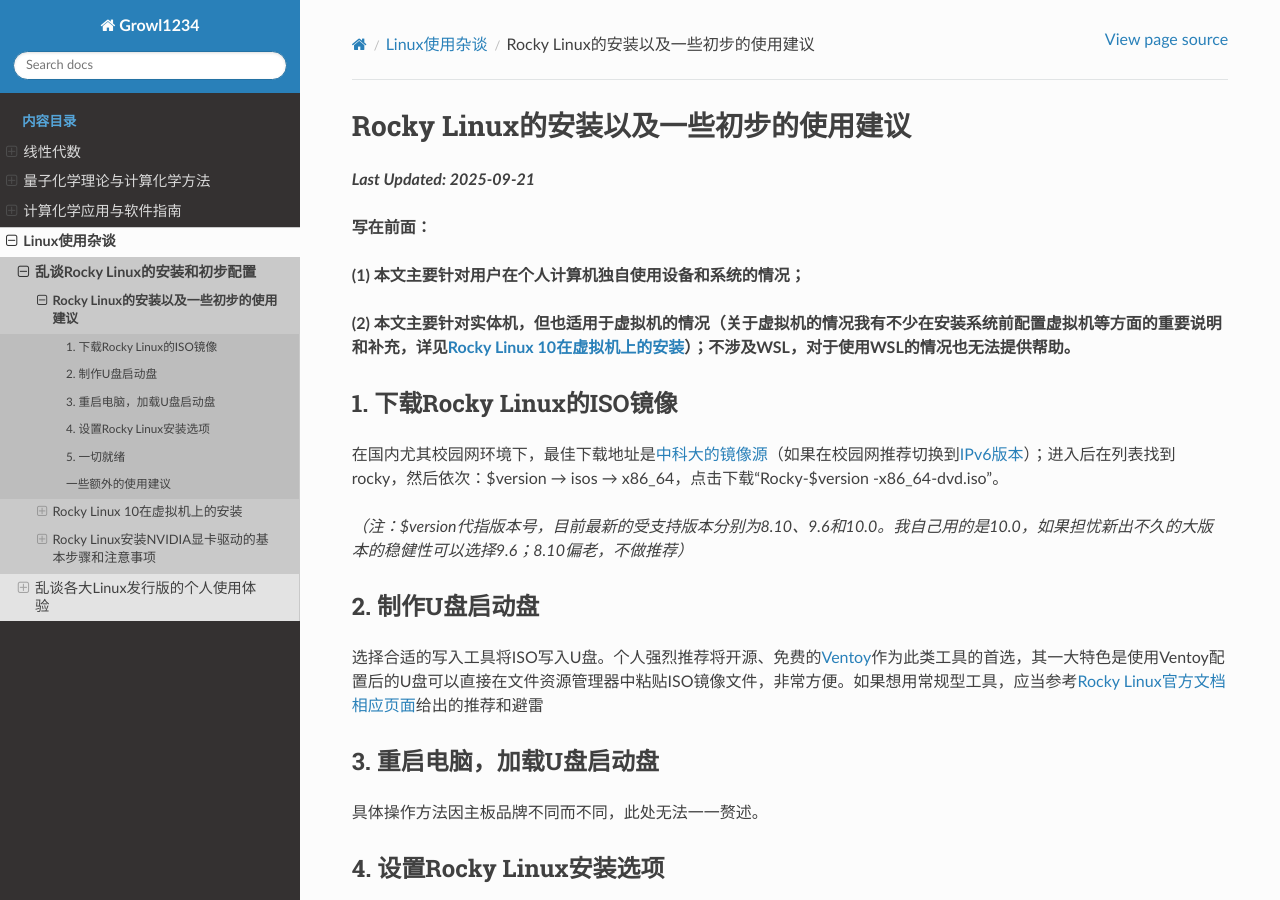
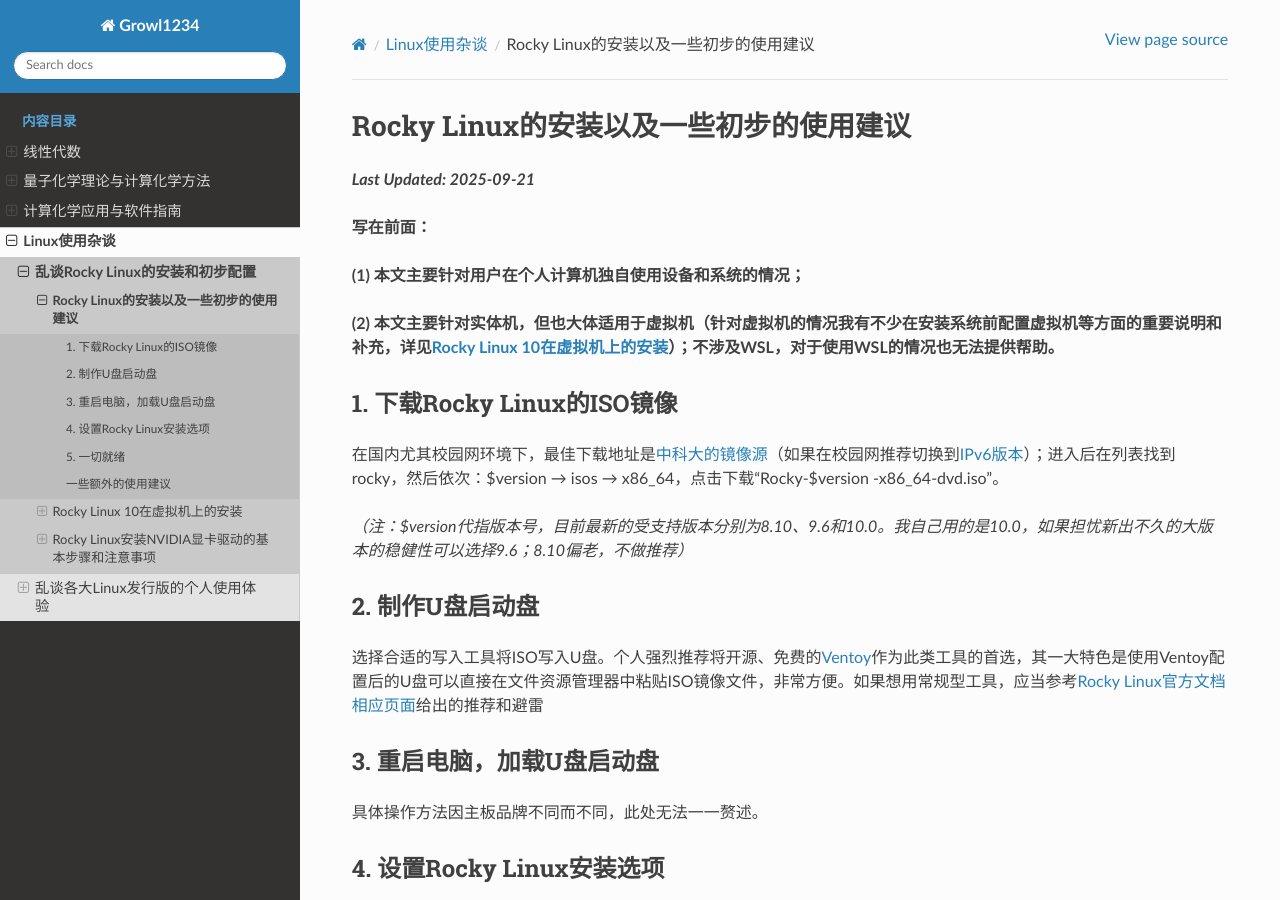
Before and after one commit to Growl1234/RTDProject, a Sphinx documentation site: the page built from source/linux/rocky/installation.md, in a window 1280 px wide and 900 px high. Built offline with Sphinx 7.4.7 and the Read the Docs theme 3.1.0, drawn with Linux system fonts in a browser that asks for light colours.

Commit message:
Update installation.md

```diff
--- a/source/linux/rocky/installation.md
+++ b/source/linux/rocky/installation.md
@@ -7,7 +7,7 @@
 
 **(1) 本文主要针对用户在个人计算机独自使用设备和系统的情况；**
 
-**(2) 本文主要针对实体机，但也适用于虚拟机的情况（关于虚拟机的情况我有不少在安装系统前配置虚拟机等方面的重要说明和补充，详见[Rocky Linux 10在虚拟机上的安装](./vmware_installation)）；不涉及WSL，对于使用WSL的情况也无法提供帮助。**
+**(2) 本文主要针对实体机，但也大体适用于虚拟机（针对虚拟机的情况我有不少在安装系统前配置虚拟机等方面的重要说明和补充，详见[Rocky Linux 10在虚拟机上的安装](./vmware_installation)）；不涉及WSL，对于使用WSL的情况也无法提供帮助。**
 
 
 ### 1. 下载Rocky Linux的ISO镜像
```
